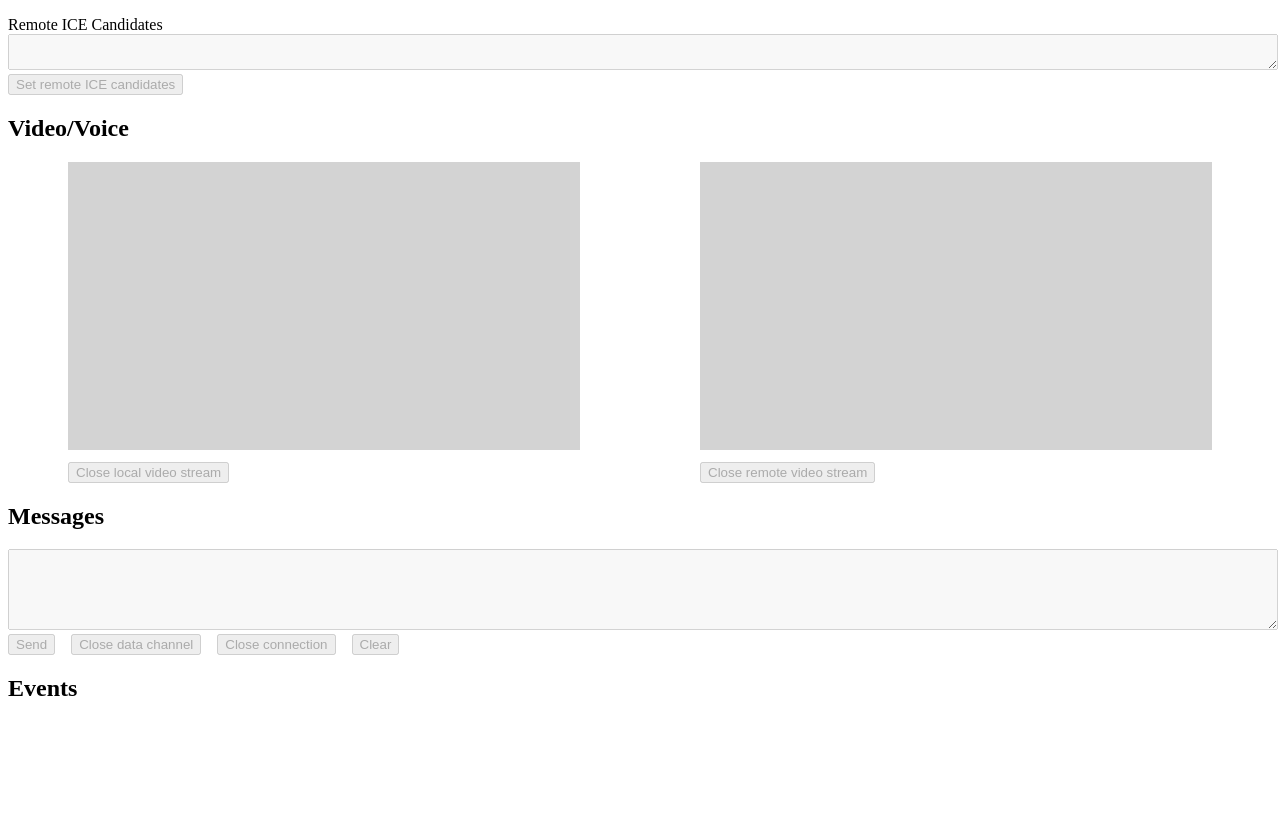
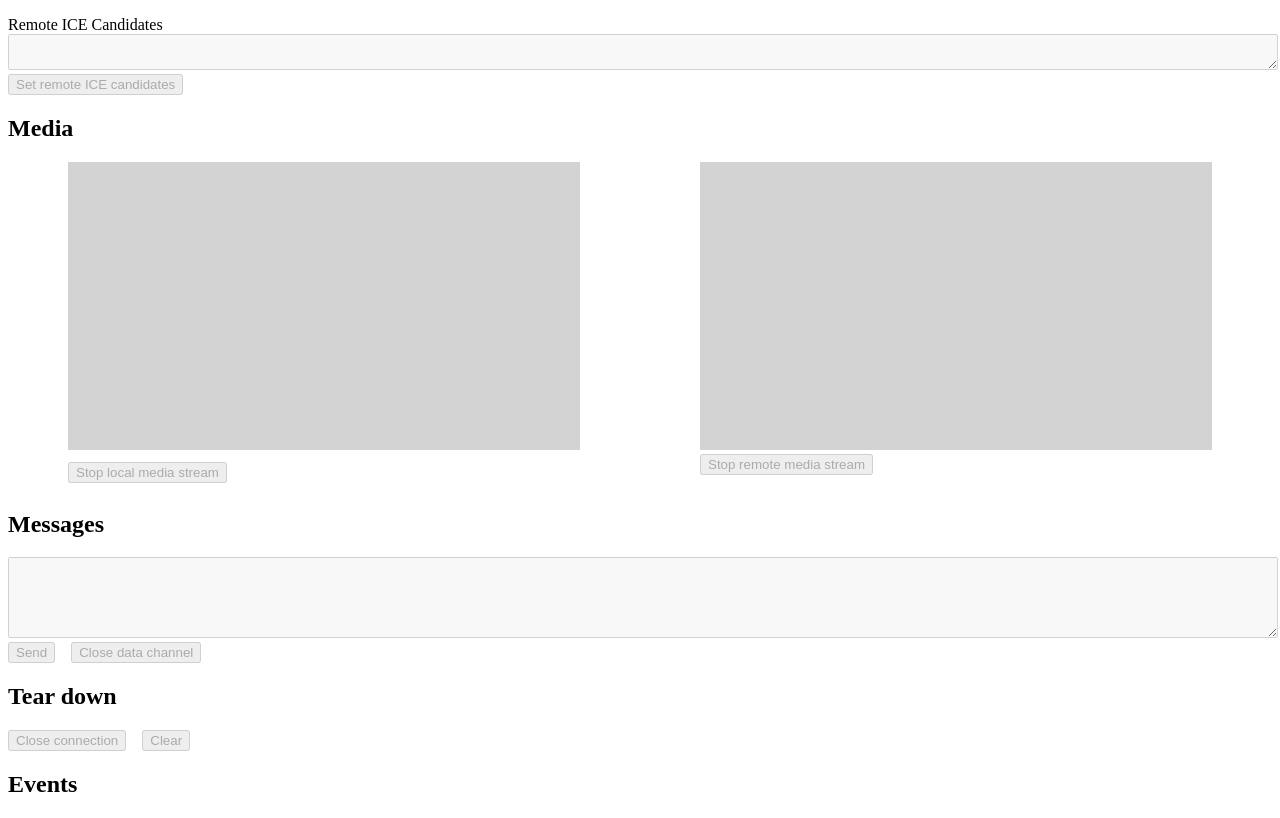
Before and after one commit to capelski/webrtc-example, a React app: page / in a window 1280 px wide. Shown: the part 485-1303 px from the top of the page. Before the commit the page ends 1207 px from the top, so only its background shows below. Built offline with nearby package versions, Linux system fonts and the light colour scheme.

Commit message:
Improve media stream management

```diff
--- a/src/index.tsx
+++ b/src/index.tsx
@@ -2,6 +2,8 @@ import React, { RefObject, useRef, useState } from 'react';
 import * as ReactDOMClient from 'react-dom/client';
 import { videoSize } from './constants';
 import { RTCWrapper, RTCWrapperHandlers } from './rtc-wrapper';
+
+// TODO Add link to medium article
 
 type RTCEvent = {
     content: string;
@@ -12,14 +14,16 @@ type RTCEvent = {
 function App() {
     const [connectionEvents, setConnectionEvents] = useState<RTCEvent[]>([]);
     const [hasAddedRemoteCandidates, setHasAddedRemoteCandidates] = useState(false);
-    const [mediaStreamLoading, setMediaStreamLoading] = useState(false);
+    const [localMediaStream, setLocalMediaStream] = useState<MediaStream>();
+    const [localMediaStreamLoading, setLocalMediaStreamLoading] = useState(false);
     const [message, setMessage] = useState('');
+    const [remoteIceCandidates, setRemoteIceCandidates] = useState('');
+    const [remoteMediaStream, setRemoteMediaStream] = useState<MediaStream>();
     const [remoteSessionInit, setRemoteSessionInit] = useState('');
-    const [remoteIceCandidates, setRemoteIceCandidates] = useState('');
     const [rtcWrapper, setRtcWrapper] = useState<{ ref: RTCWrapper }>({ ref: new RTCWrapper() });
 
-    const localVideo = useRef<HTMLVideoElement>(null);
-    const remoteVideo = useRef<HTMLVideoElement>(null);
+    const localVideoRef = useRef<HTMLVideoElement>(null);
+    const remoteVideoRef = useRef<HTMLVideoElement>(null);
 
     function updateEventsAndRTCHandlers(
         currentConnectionEvents: RTCEvent[],
@@ -77,10 +81,19 @@ function App() {
                     { content: `Signaling state change: ${event.detail}`, timestamp: new Date() },
                 ]);
             },
-            onTrackAdded: () => {
-                consumeStreamTrack(remoteVideo, rtcWrapper.ref!.remoteTrack!);
+            onTrackAdded: (event) => {
+                let nextRemoteMediaStream = remoteMediaStream;
+
+                if (!nextRemoteMediaStream) {
+                    nextRemoteMediaStream = new MediaStream([event.detail]);
+                    setRemoteMediaStream(nextRemoteMediaStream);
+                    playMediaStream(remoteVideoRef, nextRemoteMediaStream);
+                } else {
+                    nextRemoteMediaStream.addTrack(event.detail);
+                }
+
                 updateEventsAndRTCHandlers(nextConnectionEvents, [
-                    { content: `Media stream opened`, timestamp: new Date() },
+                    { content: `Stream track opened`, timestamp: new Date() },
                 ]);
             },
         };
@@ -103,24 +116,24 @@ function App() {
     }
 
     async function createStreamTrack() {
-        setMediaStreamLoading(true);
+        setLocalMediaStreamLoading(true);
 
-        const localStream = await navigator.mediaDevices.getUserMedia({
-            // audio: true,
+        const mediaStream = await navigator.mediaDevices.getUserMedia({
+            // audio: true, // Disabled to prevent microphone feedback on same machine connections
             video: videoSize,
         });
-        const track = localStream.getTracks()[0];
-        consumeStreamTrack(localVideo, track);
+        playMediaStream(localVideoRef, mediaStream);
 
-        await rtcWrapper.ref.addUserMediaTrack(track);
+        await rtcWrapper.ref.addUserMediaTracks(mediaStream.getTracks());
 
-        setMediaStreamLoading(false);
+        setLocalMediaStream(mediaStream);
+        setLocalMediaStreamLoading(false);
         setRtcWrapper({ ref: rtcWrapper.ref });
     }
 
-    function consumeStreamTrack(elementRef: RefObject<HTMLVideoElement>, track: MediaStreamTrack) {
+    function playMediaStream(elementRef: RefObject<HTMLVideoElement>, mediaStream: MediaStream) {
         if (elementRef.current) {
-            elementRef.current.srcObject = new MediaStream([track]);
+            elementRef.current.srcObject = mediaStream;
             elementRef.current.play();
         }
     }
@@ -167,32 +180,41 @@ function App() {
         setHasAddedRemoteCandidates(true);
     }
 
-    function closeLocalTrack() {
-        rtcWrapper.ref.closeLocalTrack();
-        if (localVideo.current) {
-            localVideo.current.srcObject = null;
-        }
-        setRtcWrapper({ ref: rtcWrapper.ref });
+    function closeDataChannel() {
+        rtcWrapper.ref.closeDataChannel();
     }
 
-    function closeRemoteTrack() {
-        rtcWrapper.ref.closeRemoteTrack();
-        if (remoteVideo.current) {
-            remoteVideo.current.srcObject = null;
+    function stopMediaStream(
+        elementRef: RefObject<HTMLVideoElement>,
+        mediaStream: MediaStream | undefined,
+        mediaStreamSetter: (mediaStream: MediaStream | undefined) => void,
+    ) {
+        if (mediaStream) {
+            mediaStream.getTracks().forEach((track) => {
+                track.stop();
+            });
+
+            if (elementRef.current) {
+                elementRef.current.srcObject = null;
+            }
+
+            mediaStreamSetter(undefined);
         }
-        setRtcWrapper({ ref: rtcWrapper.ref });
+    }
+
+    function stopLocalMediaStream() {
+        stopMediaStream(localVideoRef, localMediaStream, setLocalMediaStream);
+    }
+
+    function stopRemoteMediaStream() {
+        stopMediaStream(remoteVideoRef, remoteMediaStream, setRemoteMediaStream);
     }
 
     function closeConnection() {
+        stopLocalMediaStream();
+        stopRemoteMediaStream();
+
         rtcWrapper.ref.closeConnection();
-
-        if (localVideo.current) {
-            localVideo.current.srcObject = null;
-        }
-
-        if (remoteVideo.current) {
-            remoteVideo.current.srcObject = null;
-        }
 
         updateEventsAndRTCHandlers(connectionEvents, [
             {
@@ -207,6 +229,7 @@ function App() {
         rtcWrapper.ref.clear();
 
         setConnectionEvents([]);
+        setHasAddedRemoteCandidates(false);
         setMessage('');
         setRemoteIceCandidates('');
         setRemoteSessionInit('');
@@ -216,14 +239,14 @@ function App() {
     const disableInitialize = !!rtcWrapper.ref.connection;
     const disableCreateDataChannel = !rtcWrapper.ref.isNewStatus || !!rtcWrapper.ref.dataChannel;
     const disableCreateStream =
-        mediaStreamLoading ||
-        !!rtcWrapper.ref.localTrack ||
+        localMediaStreamLoading ||
+        !!localMediaStream ||
         !(
             rtcWrapper.ref.isNewStatus ||
             (rtcWrapper.ref.hasRemoteOffer && hasAddedRemoteCandidates)
         );
     const disableCreateOffer =
-        !rtcWrapper.ref.isNewStatus || (!rtcWrapper.ref.dataChannel && !rtcWrapper.ref.localTrack);
+        !rtcWrapper.ref.isNewStatus || (!rtcWrapper.ref.dataChannel && !localMediaStream);
     const disableCreateAnswer = !rtcWrapper.ref.hasRemoteOffer || !hasAddedRemoteCandidates;
     const disableSetLocalDescription =
         !rtcWrapper.ref.sessionInit ||
@@ -260,9 +283,9 @@ function App() {
                 </button>
                 &emsp;
                 <button onClick={createStreamTrack} disabled={disableCreateStream}>
-                    Create video stream
+                    Create media stream
                 </button>
-                {mediaStreamLoading && ' ⌛️'}
+                {localMediaStreamLoading && ' ⌛️'}
                 <div>
                     <span>Local session</span>
                     <br />
@@ -368,11 +391,11 @@ function App() {
             </div>
 
             <div>
-                <h2>Video/Voice</h2>
+                <h2>Media</h2>
                 <div style={{ display: 'flex', justifyContent: 'space-around', flexWrap: 'wrap' }}>
-                    <div>
+                    <div style={{ marginBottom: 8 }}>
                         <video
-                            ref={localVideo}
+                            ref={localVideoRef}
                             style={{
                                 backgroundColor: 'lightgrey',
                                 marginBottom: 8,
@@ -382,24 +405,23 @@ function App() {
                             }}
                         />
                         <br />
-                        <button onClick={closeLocalTrack} disabled={!rtcWrapper.ref.localTrack}>
-                            Close local video stream
+                        <button onClick={stopLocalMediaStream} disabled={!localMediaStream}>
+                            Stop local media stream
                         </button>
                     </div>
-                    <div>
+                    <div style={{ marginBottom: 8 }}>
                         <video
-                            ref={remoteVideo}
+                            ref={remoteVideoRef}
                             style={{
                                 backgroundColor: 'lightgrey',
-                                marginBottom: 8,
                                 maxHeight: '53.44vw',
                                 maxWidth: '95vw',
                                 ...videoSize,
                             }}
                         />
                         <br />
-                        <button onClick={closeRemoteTrack} disabled={!rtcWrapper.ref.remoteTrack}>
-                            Close remote video stream
+                        <button onClick={stopRemoteMediaStream} disabled={!remoteMediaStream}>
+                            Stop remote media stream
                         </button>
                     </div>
                 </div>
@@ -434,15 +456,13 @@ function App() {
                     Send
                 </button>
                 &emsp;
-                <button
-                    onClick={() => {
-                        rtcWrapper.ref.dataChannel!.close();
-                    }}
-                    disabled={disableSendData}
-                >
+                <button onClick={closeDataChannel} disabled={disableSendData}>
                     Close data channel
                 </button>
-                &emsp;
+            </div>
+
+            <div>
+                <h2>Tear down</h2>
                 <button onClick={closeConnection} disabled={disableCloseConnection}>
                     Close connection
                 </button>
--- a/src/rtc-wrapper.ts
+++ b/src/rtc-wrapper.ts
@@ -27,8 +27,6 @@ export class RTCWrapper {
     public iceCandidates: RTCIceCandidate[] = [];
 
     public dataChannel?: RTCDataChannel;
-    public localTrack?: MediaStreamTrack;
-    public remoteTrack?: MediaStreamTrack;
 
     constructor() {
         this.events = new EventTarget();
@@ -73,11 +71,9 @@ export class RTCWrapper {
 
         // This method will be called when the peer adds a stream track
         this.connection.ontrack = (event) => {
-            this.remoteTrack = event.track;
-
             this.events.dispatchEvent(
                 new CustomEvent(RTCWrapperEvents.trackAdded, {
-                    detail: this.remoteTrack,
+                    detail: event.track,
                 }),
             );
         };
@@ -171,13 +167,14 @@ export class RTCWrapper {
         this.processDataChannel(this.dataChannel);
     }
 
-    async addUserMediaTrack(track: MediaStreamTrack) {
+    async addUserMediaTracks(tracks: MediaStreamTrack[]) {
         if (!this.connection) {
             throw new Error("The RTC connection hasn't been initialized");
         }
 
-        this.localTrack = track;
-        this.connection.addTrack(track);
+        tracks.forEach((track) => {
+            return this.connection!.addTrack(track);
+        });
     }
 
     async createOffer() {
@@ -227,34 +224,13 @@ export class RTCWrapper {
     }
 
     closeDataChannel() {
-        if (this.dataChannel) {
-            this.dataChannel.close();
-            this.dataChannel = undefined;
-        }
-    }
-
-    closeLocalTrack() {
-        if (this.localTrack) {
-            this.localTrack.stop();
-            this.localTrack = undefined;
-        }
-    }
-
-    closeRemoteTrack() {
-        if (this.remoteTrack) {
-            this.remoteTrack.stop();
-            this.remoteTrack = undefined;
-        }
+        this.dataChannel?.close();
     }
 
     async closeConnection() {
         if (!this.connection) {
             throw new Error("The RTC connection hasn't been initialized");
         }
-
-        this.closeDataChannel();
-        this.closeLocalTrack();
-        this.closeRemoteTrack();
 
         this.connection.close();
     }
@@ -285,10 +261,6 @@ export class RTCWrapper {
         this.sessionInit = undefined;
         this.iceCandidates = [];
 
-        this.dataChannel = undefined;
-        this.localTrack = undefined;
-        this.remoteTrack = undefined;
-
         this.unsetEventHandlers();
         this.handlers = undefined;
     }
```
